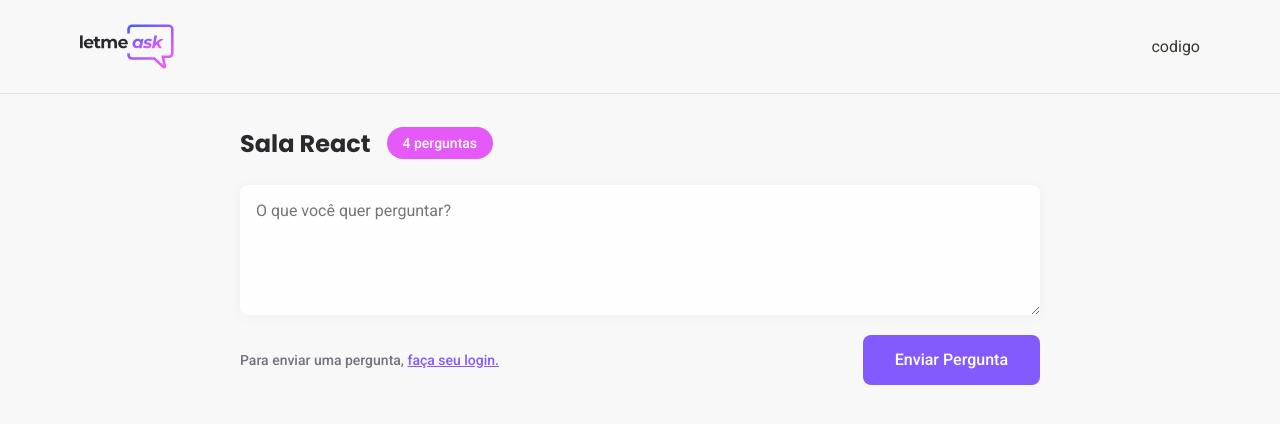
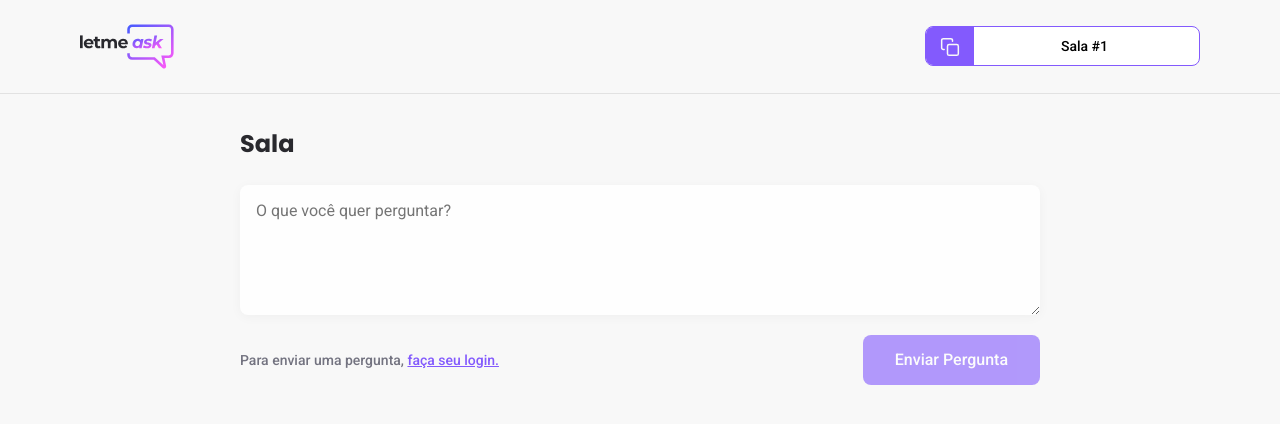
Before and after one commit to DevDosSantosLucas/letmeask, a React (Create React App) app: page /rooms/1 in a window 1280 px wide. Shown: the top 424 px of the page. Built offline with nearby package versions, Linux system fonts and the light colour scheme; no server answers; the database is empty.

Commit message:
config Room Question

```diff
--- /dev/null
+++ b/src/components/RoomCode.tsx
@@ -0,0 +1,28 @@
+import copyImg from '../assets/images/copy.svg';
+
+import '../styles/room-code.scss';
+
+type RoomCodeProps = {
+    code: string;
+}
+
+
+export function RoomCode(props: RoomCodeProps){
+
+    function copyRoomCodeToClipboard(){
+        navigator.clipboard.writeText(props.code)
+    }
+
+    return(
+        <button
+        className = "room-code"
+        onClick ={copyRoomCodeToClipboard}
+        >
+            <div>
+                <img src={copyImg} alt="Copy room code" />
+            </div>
+            <span>Sala #{props.code}</span>
+
+        </button>
+    );
+}
--- a/src/pages/Room.tsx
+++ b/src/pages/Room.tsx
@@ -1,30 +1,133 @@
 import logoImg from '../assets/images/logo.svg';
 import { Button } from '../components/Button';
-
+import {useParams} from 'react-router-dom';
+import { RoomCode } from '../components/RoomCode';
+import { FormEvent, useEffect, useState } from 'react';
+import { useAuth } from '../hooks/useAuth';
+import { database } from '../services/firebase';
 import '../styles/room.scss'
 
+type FirebaseQuestions = Record<string, {
+    author: {
+        name:string;
+        avatar: string;
+    }
+    content:string;
+    isAnswered: string;
+    isHighlighted: boolean;
+}>
+
+type Question = {
+    id:string;
+    author: {
+        name:string;
+        avatar: string;
+    }
+    content:string;
+    isAnswered: string;
+    isHighlighted: boolean;
+
+}
+type RoomParams = {
+    id: string;
+}
+
 export function Room(){
+
+    const {user} = useAuth();
+    const [newQuestion, setNewQuestion] = useState('');
+    const [questions,setQuestions] = useState<Question[]>([]);
+    const [title,setTitle] = useState('');
+
+    const params = useParams<RoomParams>();
+    const roomId = params.id;
+
+    useEffect(()=>{
+        const roomRef = database.ref(`rooms/${roomId}`);
+
+        roomRef.on('value',room =>{
+
+            const databaseRoom = room.val();
+            const firebaseQuestions :FirebaseQuestions = databaseRoom.questions ??{} ;
+            const parsedQuestions = Object.entries(firebaseQuestions).map(([key,value])=>{
+                return {
+                    id: key,
+                    content: value.content,
+                    author: value.author,
+                    isHighlighted: value.isHighlighted,
+                    isAnswered: value.isAnswered,
+                }
+            })
+            setTitle(databaseRoom.title)
+            setQuestions(parsedQuestions)
+        })
+    },[roomId])
+
+    async function handleSendQuestion(event:FormEvent){
+        event.preventDefault();
+        if(newQuestion.trim() === ''){
+            return;
+        }
+        if(!user){
+            throw new Error('Necessário cadastrar')
+        }
+
+        const question = {
+            content: newQuestion,
+            author:{
+                name:user.name,
+                avatar: user.avatar,
+            },
+            isHighLighted: false,
+            isAnswered:false
+        };
+        await database.ref(`rooms/${roomId}/questions`).push(question);
+
+        setNewQuestion('');
+    }
+
     return(
         <div id="page-room">
             <header>
                 <div className="content">
                     <img src={logoImg} alt="Letmeask" />
-                    <div>codigo</div>
+                    <RoomCode code = {roomId}/>
                 </div>
             </header>
 
             <main>
                 <div className="room-title">
-                    <h1>Sala React</h1>
-                    <span>4 perguntas</span>
+                    <h1>Sala {title}</h1>
+                    {
+                    questions.length > 0 &&
+                    <span>{questions.length} pergunta(s)</span>
+                    }
                 </div>
-                <form>
+                <form onSubmit = {handleSendQuestion}>
                     <textarea
                         placeholder= "O que você quer perguntar?"
+                        onChange = { event => setNewQuestion(event.target.value)}
+                        value = {newQuestion}
                     />
                     <div className="form-footer">
-                        <span>Para enviar uma pergunta, <button>faça seu login.</button></span>
-                        <Button type ="submit"> Enviar Pergunta</Button>
+                        {user?(
+
+                            <div className="user-info">
+                                <img src={user.avatar} alt={user.name} />
+                                <span>{user.name}</span>
+                            </div>
+
+                        ):(
+
+                         <span>Para enviar uma pergunta, <button>faça seu login.</button></span>
+
+                        )}
+                        <Button
+                        type ="submit"
+                        disabled={!user}
+                        >
+                        Enviar Pergunta
+                        </Button>
                     </div>
                 </form>
             </main>
--- /dev/null
+++ b/src/styles/room-code.scss
@@ -0,0 +1,30 @@
+.room-code {
+    height: 40px;
+    border-radius:8px;
+    overflow: hidden;
+
+    background: #FFF;
+    border: 1px solid #835afd;
+    cursor: pointer;
+
+    display:flex;
+
+    div {
+        background: #835afd;
+        padding: 10px 14px;
+        display: flex;
+        justify-content: center;
+        align-items: center;
+    }
+
+    span {
+        display: block;
+        align-self: center;
+        flex: 1;
+        padding: 0 16px 0 12px;
+        width: 225px;
+        font-size: 14px;
+        font-weight: 500;
+    }
+
+}
--- a/src/styles/room.scss
+++ b/src/styles/room.scss
@@ -62,7 +62,25 @@
                     align-items: center;
                     margin-top: 16px;
 
-                    span {
+                    .user-info {
+                        display: flex;
+                        align-items: center;
+
+                        img {
+                            width: 32px;
+                            height: 32px;
+                            border-radius: 50px;
+                        }
+
+                        span {
+                            margin-left: 8px;
+                            color: #29292e;
+                            font-weight: 500;
+                            font-size: 14px;
+                        }
+                    }
+
+                    > span {
                         font-size: 14px;
                         color: #737380;
                         font-weight: 500;
```
